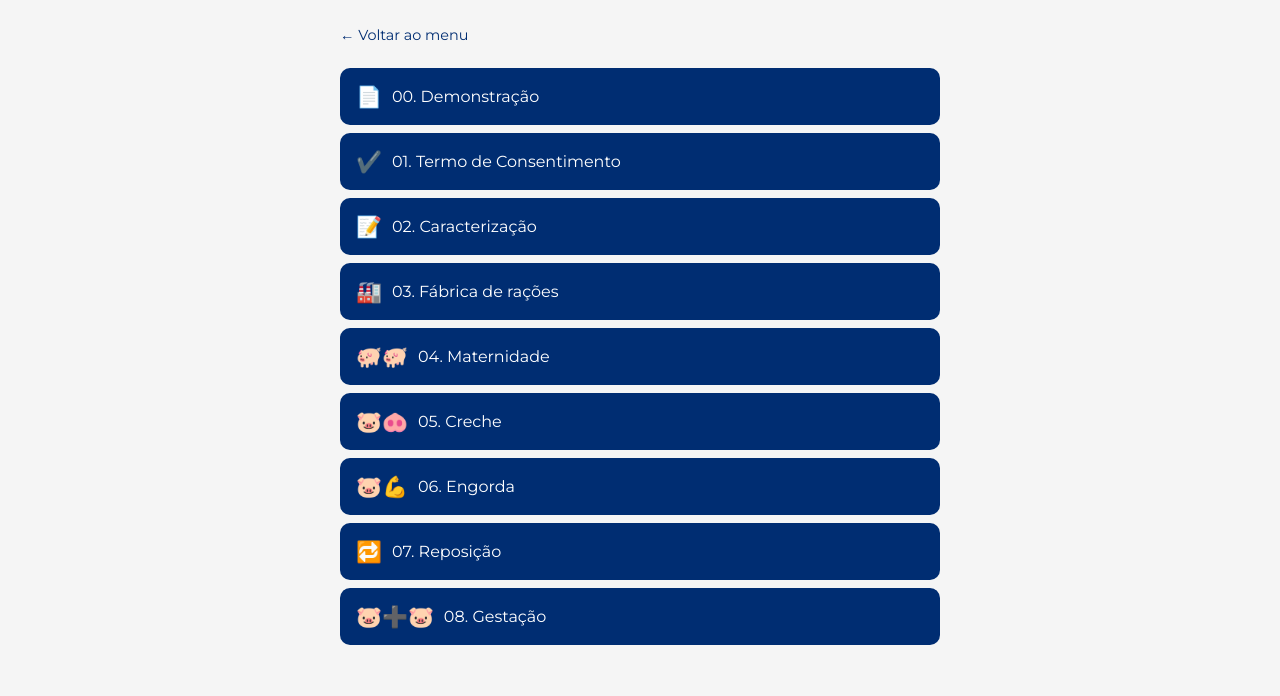
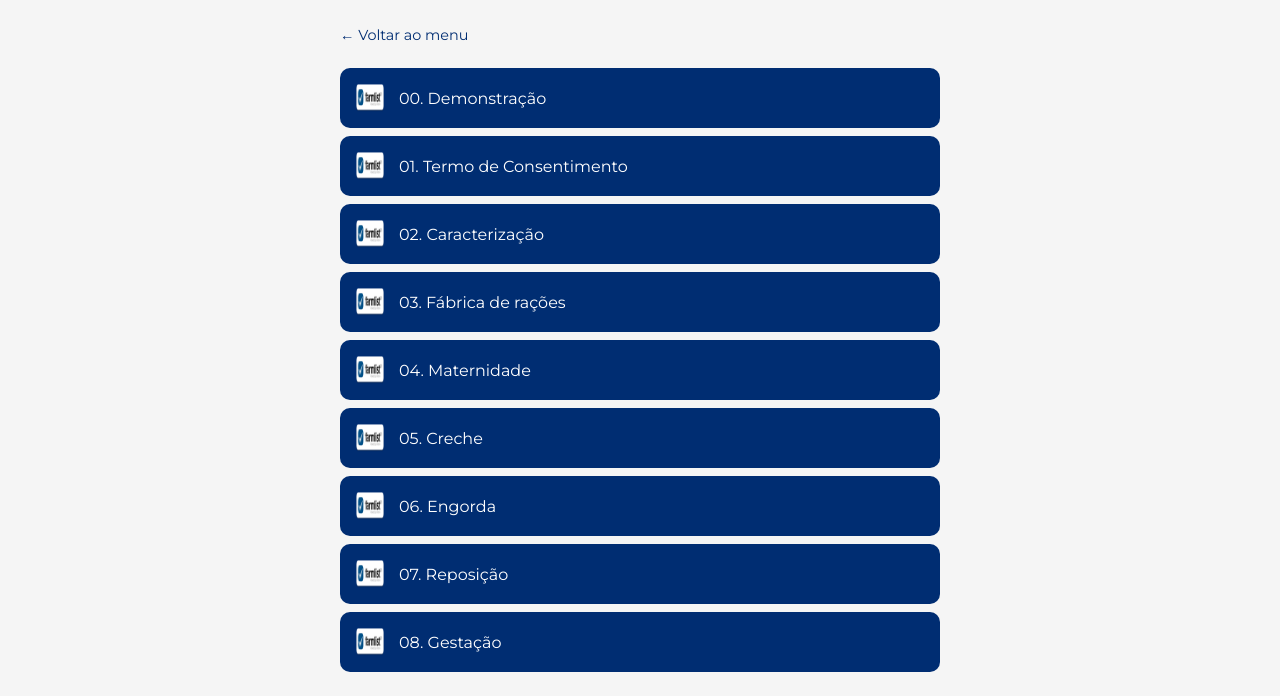
Before and after one commit to GugaViloApp/viloapp, a plain HTML site: page farmlist.html in a window 1280 px wide. Shown: the part 173-869 px from the top of the page. Before the commit the page ends 842 px from the top, so only its background shows below. Drawn offline with Linux system fonts and the light colour scheme.

Commit message:
Add files via upload

```diff
--- a/farmlist.html
+++ b/farmlist.html
@@ -3,7 +3,7 @@
 <head>
     <meta charset="UTF-8" />
     <meta name="viewport" content="width=device-width, initial-scale=1.0" />
-    <title>Farmlist</title>
+    <title>Formulários Farmlist</title>
     <link rel="icon" href="favicon.ico" />
     <link rel="manifest" href="manifest.json" />
     <meta name="theme-color" content="#002D72"/>
@@ -59,7 +59,7 @@
             margin: 0.5rem 0;
             display: flex;
             align-items: center;
-            gap: 10px;
+            gap: 15px;
             border-radius: 10px;
             transition: background 0.3s ease, transform 0.2s ease;
         }
@@ -67,8 +67,9 @@
             transform: translateY(-2px);
             opacity: 0.95;
         }
-        .icon {
-            font-size: 1.3rem;
+        .icon-img {
+            width: 28px;
+            height: 28px;
         }
         .voltar {
             display: inline-block;
@@ -90,7 +91,6 @@
 </head>
 <body>
     <script>
-        // Tema escuro
         const saved = localStorage.getItem("theme");
         if (saved === "dark") {
             document.documentElement.setAttribute("data-theme", "dark");
@@ -101,17 +101,17 @@
         <button class="theme-toggle" onclick="toggleTheme()">🌓</button>
     </header>
     <div class="container">
-        <h2>Farmlist</h2>
+        <h2>Formulários Farmlist</h2>
         <a class="voltar" href="index.html">← Voltar ao menu</a>
-        <a class="button" href="https://favu.app/app/private/forms/fill/4e68cf71-16e1-4cfb-b70a-e52aa0b98833" target="_blank"><span class="icon">📄</span>00. Demonstração</a>
-<a class="button" href="https://favu.app/app/private/forms/preview/2cf1e08a-0cb8-458e-a772-f72eec9b29e2" target="_blank"><span class="icon">✔️</span>01. Termo de Consentimento</a>
-<a class="button" href="https://favu.app/app/private/forms/preview/814924a5-45c9-4123-a7dc-6bedc9e0c589" target="_blank"><span class="icon">📝</span>02. Caracterização</a>
-<a class="button" href="https://favu.app/app/private/forms/preview/127dcfe2-7420-4556-8348-e8dc1a82bd45" target="_blank"><span class="icon">🏭</span>03. Fábrica de rações</a>
-<a class="button" href="https://favu.app/app/private/forms/preview/4a8f4af8-cf01-4338-9204-ac0d4d71f0ad" target="_blank"><span class="icon">🐖🐖</span>04. Maternidade</a>
-<a class="button" href="https://favu.app/app/private/forms/preview/41f1f2f0-046b-4bcb-827c-df2a3cb83f9e" target="_blank"><span class="icon">🐷🐽</span>05. Creche</a>
-<a class="button" href="https://favu.app/app/private/forms/preview/f5a1d492-2199-483e-bcea-9d08c59bd4d2" target="_blank"><span class="icon">🐷💪</span>06. Engorda</a>
-<a class="button" href="https://favu.app/app/private/forms/preview/ec7f5532-76aa-4cd5-95d0-30db8d7b191a" target="_blank"><span class="icon">🔁</span>07. Reposição</a>
-<a class="button" href="https://favu.app/app/private/forms/preview/b89c2cb3-8274-4f22-900a-41714364fc1c" target="_blank"><span class="icon">🐷➕🐷</span>08. Gestação</a>
+        <a class="button" href="https://favu.app/app/private/forms/fill/4e68cf71-16e1-4cfb-b70a-e52aa0b98833" target="_blank"><img src="farmlist-icon.png" class="icon-img">00. Demonstração</a>
+<a class="button" href="https://favu.app/app/private/forms/preview/2cf1e08a-0cb8-458e-a772-f72eec9b29e2" target="_blank"><img src="farmlist-icon.png" class="icon-img">01. Termo de Consentimento</a>
+<a class="button" href="https://favu.app/app/private/forms/preview/814924a5-45c9-4123-a7dc-6bedc9e0c589" target="_blank"><img src="farmlist-icon.png" class="icon-img">02. Caracterização</a>
+<a class="button" href="https://favu.app/app/private/forms/preview/127dcfe2-7420-4556-8348-e8dc1a82bd45" target="_blank"><img src="farmlist-icon.png" class="icon-img">03. Fábrica de rações</a>
+<a class="button" href="https://favu.app/app/private/forms/preview/4a8f4af8-cf01-4338-9204-ac0d4d71f0ad" target="_blank"><img src="farmlist-icon.png" class="icon-img">04. Maternidade</a>
+<a class="button" href="https://favu.app/app/private/forms/preview/41f1f2f0-046b-4bcb-827c-df2a3cb83f9e" target="_blank"><img src="farmlist-icon.png" class="icon-img">05. Creche</a>
+<a class="button" href="https://favu.app/app/private/forms/preview/f5a1d492-2199-483e-bcea-9d08c59bd4d2" target="_blank"><img src="farmlist-icon.png" class="icon-img">06. Engorda</a>
+<a class="button" href="https://favu.app/app/private/forms/preview/ec7f5532-76aa-4cd5-95d0-30db8d7b191a" target="_blank"><img src="farmlist-icon.png" class="icon-img">07. Reposição</a>
+<a class="button" href="https://favu.app/app/private/forms/preview/b89c2cb3-8274-4f22-900a-41714364fc1c" target="_blank"><img src="farmlist-icon.png" class="icon-img">08. Gestação</a>
     </div>
     <script>
         function toggleTheme() {
```
Also changed, not shown: index.html (+9 -9 lines), farmlist-icon.png (added).
